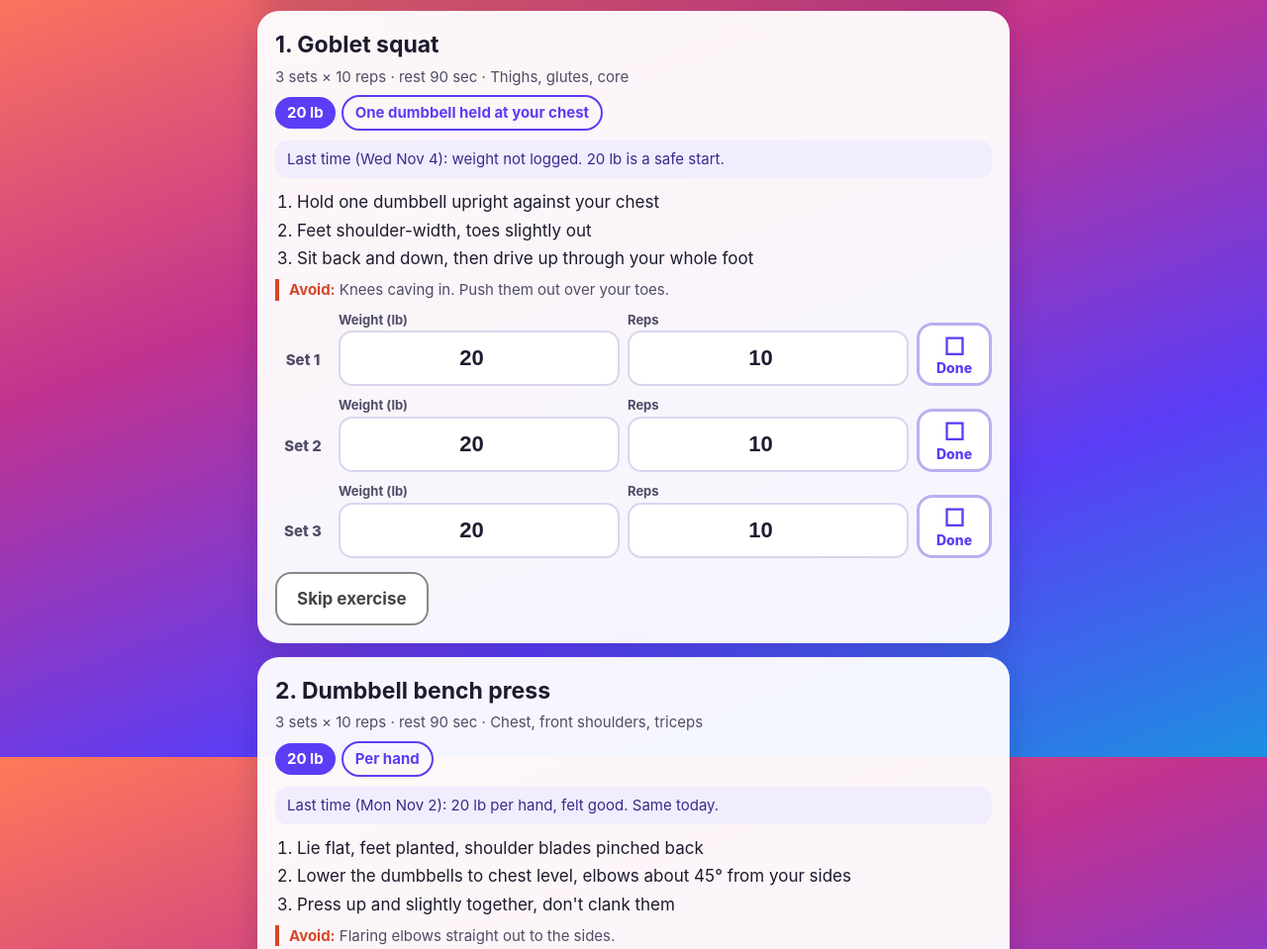
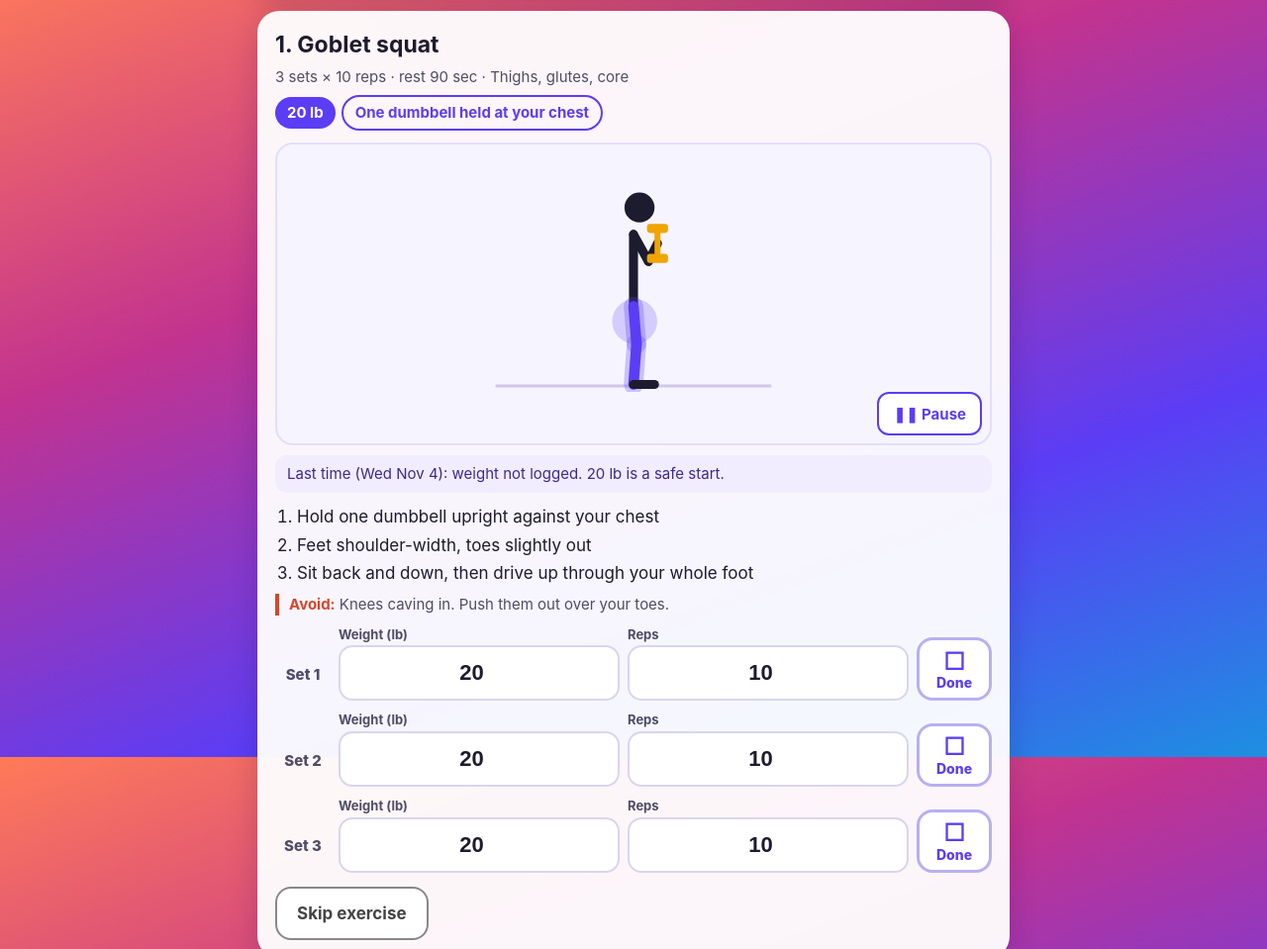
Before and after one commit to Shea-Nelson/workout-app, a plain HTML site: page index.html in a window 1280 px wide. Shown: the part 835-1794 px from the top of the page at 99% size. Drawn offline with Linux system fonts and the light colour scheme; animation ran at ten frames a second.

Commit message:
Animated exercise demos: tempo-matched SVG stick figures with dumbbells and highlighted muscles, reduced-motion pause

```diff
--- /dev/null
+++ b/demos.js
@@ -0,0 +1,86 @@
+/* Animated exercise demos: inline SVG stick figures, no external assets.
+   DEMOS[id] = { pose(p) -> {segs, head, dbs, props, glow}, seq: [[targetP, seconds, label], ...] }
+   p=0 is the start position; seq walks p between 0 and 1 with the real tempo. */
+(function(){
+const L=(a,b,p)=>[a[0]+(b[0]-a[0])*p,a[1]+(b[1]-a[1])*p], A=(a,b)=>[a[0]+b[0],a[1]+b[1]];
+const bench=[{x:38,y:96,w:120,h:8},{x:50,y:104,w:6,h:37},{x:140,y:104,w:6,h:37}];
+const D={
+  'goblet-squat':{ seq:[[1,3,'Lower · 3 sec'],[1,.5,'Pause'],[0,1.5,'Stand up'],[0,.8,'']],
+    pose:p=>{const sh=L([100,40],[92,62],p),hip=L([100,88],[78,106],p),knee=L([102,113],[116,110],p),an=[100,140],hand=A(sh,[16,6]);
+      return {head:A(sh,[4,-18]),segs:[[sh,hip],[hip,knee,1],[knee,an,1],[an,[114,140]],[sh,A(sh,[10,18])],[A(sh,[10,18]),hand]],dbs:[[hand,1]],glow:[L(hip,knee,.4)]};}},
+  'bench-press':{ seq:[[1,3,'Lower · 3 sec'],[1,.3,''],[0,1.5,'Press up'],[0,.8,'']],
+    pose:p=>{const s=[62,88],hip=[122,90],el=L([66,50],[84,98],p),h=L([64,20],[68,64],p);
+      return {props:bench,head:[44,86],segs:[[s,hip],[hip,[144,78]],[[144,78],[150,141]],[s,el,1],[el,h,1]],dbs:[[h,0]],glow:[[70,82]]};}},
+  'one-arm-row':{ seq:[[1,1.5,'Pull to hip'],[1,.6,'Squeeze'],[0,2.5,'Lower · slow'],[0,.5,'']],
+    pose:p=>{const s=[60,66],hip=[122,62],el=L([64,96],[96,48],p),h=L([66,122],[90,76],p);
+      return {props:[{x:24,y:92,w:120,h:8},{x:34,y:100,w:6,h:41},{x:128,y:100,w:6,h:41}],head:[44,62],
+        segs:[[s,hip,1],[hip,[124,90]],[[124,90],[142,90]],[hip,[150,112]],[[150,112],[152,141]],[s,[56,90]],[s,el,1],[el,h,1]],dbs:[[h,1]],glow:[[86,62]]};}},
+  'rdl':{ seq:[[1,3,'Hinge back · 3 sec'],[1,.3,''],[0,1.5,'Squeeze up'],[0,.8,'']],
+    pose:p=>{const hip=L([100,88],[84,86],p),sh=L([100,40],[130,62],p),knee=L([102,113],[106,113],p),an=[100,140],h=A(sh,[0,40]);
+      return {head:L([100,22],[146,54],p),segs:[[sh,hip,1],[hip,knee,1],[knee,an],[an,[114,140]],[sh,h]],dbs:[[h,1]],glow:[L(hip,knee,.5)]};}},
+  'seated-press':{ seq:[[1,1.5,'Press up'],[1,.4,''],[0,2.5,'Lower · slow'],[0,.6,'']],
+    pose:p=>{const hip=[96,104],sh=[96,58],el=L([80,70],[86,36],p),h=L([82,48],[90,8],p);
+      return {props:[{x:70,y:106,w:52,h:8},{x:70,y:50,w:8,h:58},{x:78,y:114,w:6,h:27},{x:110,y:114,w:6,h:27}],head:[98,40],
+        segs:[[sh,hip],[hip,[128,104]],[[128,104],[130,141]],[sh,el,1],[el,h,1]],dbs:[[h,0]],glow:[[92,60]]};}},
+  'glute-bridge':{ seq:[[1,1.5,'Drive hips up'],[1,1,'Squeeze · 1 sec'],[0,2,'Lower slowly'],[0,.6,'']],
+    pose:p=>{const sh=[52,134],hip=L([98,136],[102,106],p),knee=[132,104],an=[142,140];
+      return {props:[{x:14,y:141,w:172,h:0}],head:[36,130],segs:[[sh,hip,1],[hip,knee,1],[knee,an],[an,[154,140]],[sh,A(hip,[-8,-4])]],dbs:[[A(hip,[0,-9]),1]],glow:[A(hip,[4,0])]};}},
+  'dead-bug':{ seq:[[1,2,'Reach out · slow'],[1,.5,''],[0,2,'Return'],[0,.5,'']],
+    pose:p=>{const sh=[62,128],hip=[112,128],h1=L([64,92],[26,122],p),k2=L([114,100],[138,118],p),a2=L([138,100],[168,124],p);
+      return {head:[46,126],segs:[[sh,hip],[sh,[62,92]],[hip,[112,100]],[[112,100],[136,100]],[sh,h1,1],[hip,k2,1],[k2,a2,1]],dbs:[],glow:[[88,124]]};}},
+  'reverse-lunge':{ seq:[[1,2.5,'Step back, lower'],[1,.4,''],[0,1.5,'Step up'],[0,.6,'']],
+    pose:p=>{const sh=L([100,40],[98,58],p),hip=L([100,88],[98,106],p),fk=L([102,113],[122,110],p),bk=L([102,113],[86,134],p),bf=L([100,140],[66,140],p),h=A(sh,[2,38]);
+      return {head:A(sh,[0,-18]),segs:[[sh,hip],[hip,fk,1],[fk,[120,140],1],[hip,bk],[bk,bf],[sh,h]],dbs:[[h,1]],glow:[L(hip,fk,.5)]};}},
+  'calf-raise':{ seq:[[1,1,'Rise'],[1,.6,'Pause'],[0,2,'Lower · 2 sec'],[0,.4,'']],
+    pose:p=>{const u=-12*p,sh=[100,40+u],hip=[100,88+u],knee=[101,113+u],an=[100+4*p,138+u],h=A(sh,[2,40]);
+      return {props:[{x:160,y:10,w:8,h:131}],head:A(sh,[0,-18]),segs:[[sh,hip],[hip,knee],[knee,an,1],[an,[114,140],1],[sh,h]],dbs:[[h,1]],glow:[L(knee,an,.4)]};}},
+  'biceps-curl':{ seq:[[1,1.5,'Curl up'],[1,.4,''],[0,2.5,'Lower · slow'],[0,.5,'']],
+    pose:p=>{const sh=[100,40],el=[102,66],h=[el[0]+26*Math.sin(p*2.4),el[1]+26*Math.cos(p*2.4)];
+      return {head:[100,22],segs:[[sh,[100,88]],[[100,88],[102,113]],[[102,113],[100,140]],[[100,140],[114,140]],[sh,el,1],[el,h,1]],dbs:[[h,1]],glow:[L(sh,el,.6)]};}},
+  'overhead-triceps':{ seq:[[1,2.5,'Lower behind head'],[1,.3,''],[0,1.5,'Extend up'],[0,.6,'']],
+    pose:p=>{const sh=[100,40],el=[106,10],h=L([104,-16],[84,22],p);
+      return {head:[100,22],segs:[[sh,[100,88]],[[100,88],[102,113]],[[102,113],[100,140]],[[100,140],[114,140]],[sh,el],[el,h,1]],dbs:[[h,0]],glow:[L(sh,el,.6)]};}},
+  'incline-fly':{ seq:[[1,3,'Open wide · 3 sec'],[1,.3,''],[0,1.5,'Hug together'],[0,.6,'']],
+    pose:p=>{const s=[70,76],hip=[124,96],el=L([70,32],[48,62],p),h=L([72,14],[30,58],p);
+      return {props:[{x:44,y:66,w:90,h:8,r:1},{x:100,y:90,w:6,h:51}],head:[54,66],segs:[[s,hip],[hip,[146,92]],[[146,92],[150,141]],[s,el,1],[el,h,1]],dbs:[[h,0]],glow:[[78,70]]};}},
+  'push-up':{ seq:[[1,2.5,'Lower · slow'],[1,.3,''],[0,1.5,'Push up'],[0,.6,'']],
+    pose:p=>{const sh=L([60,90],[60,112],p),an=[160,138],h=[60,140],el=L([62,116],[78,128],p);
+      return {head:A(sh,[-16,-6]),segs:[[sh,L(sh,an,.45)],[L(sh,an,.45),an],[sh,el,1],[el,h,1]],dbs:[],glow:[A(sh,[6,4])]};}},
+  'generic':{ seq:[[1,1.5,''],[0,1.5,'']],
+    pose:p=>{const sh=[100,40],hl=L([94,86],[70,12],p),hr=L([106,86],[130,12],p);
+      return {head:[100,22],segs:[[sh,[100,88]],[[100,88],[92,140]],[[100,88],[108,140]],[sh,hl],[sh,hr]],dbs:[[hl,0],[hr,0]],glow:[]};}}
+};
+const ALIAS={'squat':'goblet-squat','db-bench-press':'bench-press','bench':'bench-press','row':'one-arm-row','dumbbell-row':'one-arm-row','romanian-deadlift':'rdl','shoulder-press':'seated-press','ohp':'seated-press','hip-bridge':'glute-bridge','glute-bridges':'glute-bridge','deadbug':'dead-bug','lunge':'reverse-lunge','curl':'biceps-curl','triceps':'overhead-triceps','triceps-extension':'overhead-triceps','fly':'incline-fly'};
+function find(id){ id=String(id||'').toLowerCase(); if(D[id]) return D[id]; if(ALIAS[id]) return D[ALIAS[id]];
+  for(const k of Object.keys(D)) if(id.includes(k)) return D[k]; for(const k of Object.keys(ALIAS)) if(id.includes(k)) return D[ALIAS[k]]; return D.generic; }
+const ease=t=>t<.5?2*t*t:1-Math.pow(-2*t+2,2)/2;
+function at(seq,t){ const total=seq.reduce((s,x)=>s+x[1],0); t%=total; let prev=seq[seq.length-1][0];
+  for(const [to,dur,lab] of seq){ if(t<dur) return {p:prev+(to-prev)*ease(t/dur),label:lab}; t-=dur; prev=to; } return {p:prev,label:''}; }
+const NS='http://www.w3.org/2000/svg';
+function draw(svg,pose,col){
+  const parts=['<line x1="8" y1="141" x2="192" y2="141" stroke="#cfc8e8" stroke-width="2"/>'];
+  (pose.props||[]).forEach(r=>{ if(r.h>0) parts.push(`<rect x="${r.x}" y="${r.y}" width="${r.w}" height="${r.h}" rx="3" fill="#b9b3d1"/>`); });
+  (pose.glow||[]).forEach(g=>parts.push(`<circle cx="${g[0]}" cy="${g[1]}" r="15" fill="${col}" opacity=".22"/>`));
+  pose.segs.forEach(s=>{ const [a,b,hot]=s; if(hot) parts.push(`<line x1="${a[0]}" y1="${a[1]}" x2="${b[0]}" y2="${b[1]}" stroke="${col}" stroke-width="13" stroke-linecap="round" opacity=".28"/>`);
+    parts.push(`<line x1="${a[0]}" y1="${a[1]}" x2="${b[0]}" y2="${b[1]}" stroke="${hot?col:'#1d1b2e'}" stroke-width="${hot?7:6}" stroke-linecap="round"/>`); });
+  parts.push(`<circle cx="${pose.head[0]}" cy="${pose.head[1]}" r="10" fill="#1d1b2e"/>`);
+  (pose.dbs||[]).forEach(([d,vert])=>parts.push(vert?
+    `<g transform="translate(${d[0]},${d[1]})"><rect x="-2" y="-10" width="4" height="20" rx="2" fill="#f0a500"/><rect x="-7" y="-13" width="14" height="6" rx="2" fill="#f0a500"/><rect x="-7" y="7" width="14" height="6" rx="2" fill="#f0a500"/></g>`:
+    `<g transform="translate(${d[0]},${d[1]})"><rect x="-10" y="-2" width="20" height="4" rx="2" fill="#f0a500"/><rect x="-13" y="-7" width="6" height="14" rx="2" fill="#f0a500"/><rect x="7" y="-7" width="6" height="14" rx="2" fill="#f0a500"/></g>`));
+  svg.innerHTML=parts.join('');
+}
+const reduce = window.matchMedia && matchMedia('(prefers-reduced-motion: reduce)').matches;
+let playing = localStorage.getItem('wk.demoPlay') ? localStorage.getItem('wk.demoPlay')==='1' : !reduce;
+const live=new Set(); let t0=performance.now(), raf=0;
+const io='IntersectionObserver' in window ? new IntersectionObserver(es=>es.forEach(e=>e.isIntersecting?live.add(e.target):live.delete(e.target)),{rootMargin:'100px'}) : null;
+function frame(now){ const t=(now-t0)/1000; live.forEach(el=>paintOne(el,t)); raf=playing?requestAnimationFrame(frame):0; }
+function paintOne(el,t){ const d=find(el.dataset.demo), r=at(d.seq,t); draw(el.querySelector('svg'),d.pose(r.p),el.dataset.col||'#5b3df5'); el.querySelector('.dlab').textContent = playing ? (r.label||'\u00a0') : 'Paused · tap ▶ to play'; }
+function syncBtns(){ document.querySelectorAll('.dplay').forEach(b=>{ b.textContent=playing?'❚❚ Pause':'▶ Play'; b.setAttribute('aria-pressed',String(playing)); }); }
+window.Demos={
+  html:(id,col)=>`<div class="demo" data-demo="${id}" data-col="${col||''}"><svg viewBox="0 -20 200 165" role="img" aria-label="Animated demo of the movement"></svg><div class="dbar"><span class="dlab">&nbsp;</span><button class="dplay" type="button">❚❚ Pause</button></div></div>`,
+  mount(root){ root.querySelectorAll('.demo').forEach(el=>{ if(io) io.observe(el); else live.add(el); paintOne(el, playing?(performance.now()-t0)/1000:0.9); }); syncBtns(); if(playing&&!raf) raf=requestAnimationFrame(frame); },
+  toggle(){ playing=!playing; localStorage.setItem('wk.demoPlay',playing?'1':'0'); syncBtns(); if(playing){ if(!raf) raf=requestAnimationFrame(frame);} else document.querySelectorAll('.demo').forEach(el=>{ el.querySelector('.dlab').textContent='Paused · tap ▶ to play'; }); },
+  ids:Object.keys(D)
+};
+document.addEventListener('click',e=>{ if(e.target.closest('.dplay')||e.target.closest('.demo svg')) window.Demos.toggle(); });
+})();
--- a/index.html
+++ b/index.html
@@ -94,6 +94,11 @@ ul.plain{margin:6px 0;padding-left:20px}
 .sk::after{content:"";position:absolute;inset:0;background:linear-gradient(90deg,transparent,rgba(255,255,255,.6),transparent);animation:sh 1.2s infinite}
 @keyframes sh{from{transform:translateX(-100%)}to{transform:translateX(100%)}}
 @media (max-width:400px){#timer{gap:5px;padding-left:8px;padding-right:8px}.tbox{min-width:76px}.tbox b{font-size:26px}#timer button{padding:0 9px;font-size:14px}#timer button.primary{min-width:64px}}
+.demo{background:#f6f4ff;border-radius:18px;margin:12px 0 4px;border:2px solid #e4defc;overflow:hidden}
+.demo svg{display:block;width:100%;max-height:250px;cursor:pointer}
+.dbar{display:flex;align-items:center;justify-content:space-between;padding:0 8px 8px 14px;gap:8px}
+.dlab{font-size:16px;font-weight:800;color:#5b3df5}
+.dplay{min-height:44px;padding:0 14px;border-radius:12px;border:2px solid #5b3df5;background:#fff;color:#5b3df5;font-weight:700;font-size:15px}
 </style>
 </head>
 <body>
@@ -146,6 +151,7 @@ ul.plain{margin:6px 0;padding-left:20px}
 </div>
 <div id="toast" class="hidden"><span id="toastTxt"></span><button id="toastBtn" class="hidden">Undo</button></div>
 
+<script src="demos.js"></script>
 <script>
 (() => {
 const $ = id => document.getElementById(id);
@@ -181,6 +187,7 @@ function render(){
       <div class="body">
       <div class="meta">${e.sets} sets × ${esc(e.reps)} reps · rest ${e.restSec||W.defaultRestSec||90} sec · ${esc(e.muscles||'')}</div>
       <span class="pill">${bw?'Bodyweight':esc(e.weight)+' lb'}</span>${e.weightNote&&!/^bodyweight$/i.test(e.weightNote)?`<span class="pill o">${esc(e.weightNote)}</span>`:''}
+      ${window.Demos?Demos.html(e.demo||e.id,['#5b3df5','#c2338f','#1d8fe1','#e0532f','#13a36a'][i%5]):''}
       ${e.lastTime?`<div class="last">${esc(e.lastTime)}</div>`:''}
       <ol class="cues">${(e.cues||[]).map(c=>`<li>${esc(c)}</li>`).join('')}</ol>
       ${e.avoid?`<div class="avoid"><b>Avoid:</b> ${esc(e.avoid)}</div>`:''}
@@ -194,6 +201,7 @@ function render(){
       <div class="row"><button class="btn s" data-skip="${i}">${s.skipped?'Undo skip':'Skip exercise'}</button></div>
       ${s.skipped?`<div class="field"><label for="note${i}">Why skipped? (optional)</label><input id="note${i}" data-note="${i}" value="${esc(s.note)}" placeholder="e.g. shoulder felt off"></div>`:''}
     </section>`;}).join('');
+  if(window.Demos) Demos.mount($('exercises'));
   progress();
 }
 function counts(){ let tot=0,d=0,sk=0; state.ex.forEach(x=>{ if(x.skipped){ sk+=x.sets.length; return; } x.sets.forEach(s=>{tot++; if(s.done)d++;}); }); return {tot,d,sk}; }
--- a/sw.js
+++ b/sw.js
@@ -1,5 +1,5 @@
-const CACHE='wk-v2';
-const SHELL=['./','index.html','manifest.webmanifest','workout.json','icons/icon-192.png','icons/icon-512.png','icons/apple-touch-icon.png'];
+const CACHE='wk-v3';
+const SHELL=['./','index.html','manifest.webmanifest','workout.json','demos.js','icons/icon-192.png','icons/icon-512.png','icons/apple-touch-icon.png'];
 self.addEventListener('install',e=>{e.waitUntil(caches.open(CACHE).then(c=>c.addAll(SHELL)));self.skipWaiting();});
 self.addEventListener('activate',e=>{e.waitUntil(caches.keys().then(k=>Promise.all(k.filter(x=>x!==CACHE).map(x=>caches.delete(x)))).then(()=>self.clients.claim()));});
 // Network-first for same-origin GETs (so a new workout.json shows up right away), cache fallback offline.
```
